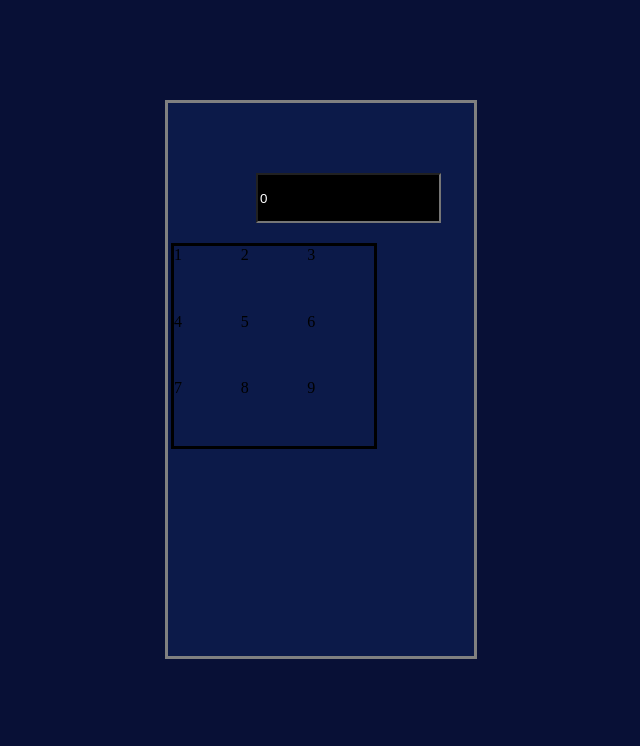
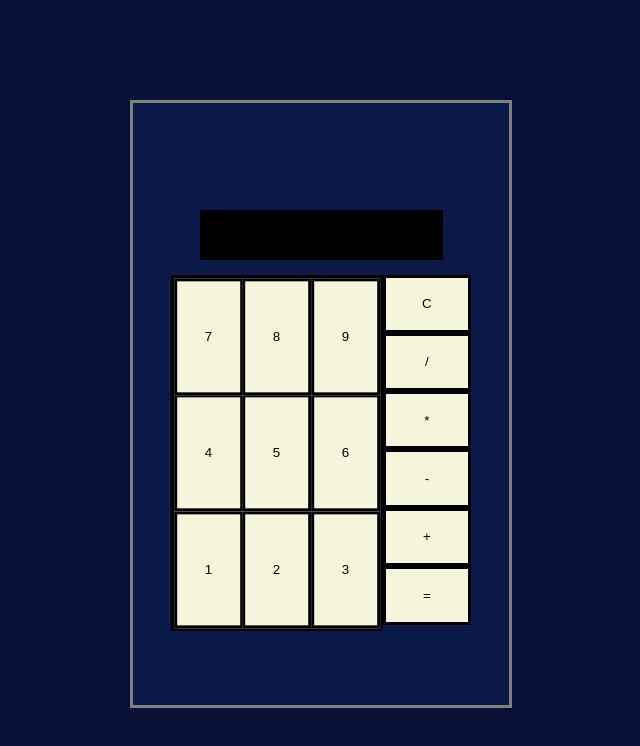
Before and after one commit to zoriarez/Calculator, a plain HTML site: page index.html in a window 1280 px wide. Shown: the whole page, without its empty margins (319-959 px from the left). Drawn offline with Linux system fonts and the light colour scheme.

Commit message:
text display with pushable numbers

```diff
--- a/index.html
+++ b/index.html
@@ -9,12 +9,20 @@
 </head>
 <body>
     <div id="frame">
-        <div id="display-container">
-            <div id="textDiv" ><input type="text" id="text" value="0"></div>
-        </div>
-        <div id="button-container">
+
+            <div id="textDisplay"></div>
+
+        <div id="buttonContainer">
            <div id="numberContainer"></div>
-           <div id="symbolContainer"></div>
+           <div id="symbolContainer">
+            <input type="button" value="C" id="C" class="keys" >
+            <input type="button" value="/" id="divide" class="keys">
+            <input type="button" value="*" id="multiply" class="keys">
+            <input type="button" value="-" id="minus" class="keys">
+            <input type="button" value="+" id="plus" class="keys">
+            <input type="button" value="=" id="equals" class="keys" >
+
+           </div>
         </div>
     </div>
 
--- a/script.js
+++ b/script.js
@@ -1,25 +1,34 @@
 
 let numberContainer = document.getElementById('numberContainer');
-let two = document.getElementById('2');
-let text = document.getElementById('text');
+let Clear = document.getElementById('C');
+let divide = document.getElementById('divide');
+let  multiply= document.getElementById('multiply');
+let minus = document.getElementById('minus');
+let  plus = document.getElementById('plus');
+let  equals = document.getElementById('=');
+let textDisplay = document.getElementById('textDisplay');
 let stringg;
 let additional
 //console.log(numbs[0])
 
+//textDisplay.innerHTML = 2443;
 
 for(let i=0; i<9; i++){
-    let numKeys = document.createElement('div');
-   // numKeys.setAttribute('type','button');
-    numKeys.classList.add('numKeys');
+    let numKeys = document.createElement('input');
+    numKeys.setAttribute('type','button');
+    numKeys.className="numKeys";
     numberContainer.style.gridTemplateColumns = `repeat(3,auto)`
     numberContainer.appendChild(numKeys)
     numKeys.value = i +1;
     numKeys.innerHTML = i + 1;
 
-    numKeys.addEventListener('click',()=>{
+   numKeys.addEventListener('click',()=>{
         console.log(numKeys.value)
+        textDisplay.value= numKeys.value
+        textDisplay.innerHTML +=numKeys.value
     })
 }
+
 
 /*
 console.log(text.value)
--- a/style.css
+++ b/style.css
@@ -10,34 +10,56 @@ body{
     background: rgb(12, 26, 73);
     height: 500px;
     width: 300px;
-    padding: 50px 3px 3px 3px;
+    padding: 5% 3% 3% 3%;
+    display: flex;
+    flex-direction: column;
+    justify-content: center;
+
 }
 
-#textDiv{
+#textDisplay{
+    font-size: 2em;
+    text-align: right;
     display: flex;
-    width:250px;
-    height: 50px;
-    ;
-    margin:  20px;
-    color: white;
+    width:80%;
+    height: 10%;
     justify-content: end;
+    margin: 0 auto 5% auto;
+    color: green;
+    background-color: black;
+    padding-right: 1%;
+
+
 
 }
-#text{
-    color: white;
-    background-color: black
+
+#buttonContainer{
+    display: flex;
+    height: 70%;
+}
+#symbolContainer{
+    height: 100%;
+    width: 30%;
+    display: inline-grid;
 }
 #numberContainer{
     border: solid black;
-    height: 200px;
-    width: 200px;
+    height: 100%;
+    width: 70%;
     display: inline-grid;
+    transform:rotate(180deg);
+    direction: rtl;
 }
 
-.numkeys{
+.numKeys{
     border: solid black;
-    height: 10px;
-    width: 10px;
+    transform:rotate(180deg);
     background-color: beige;
     color: black;
 }
+.keys{
+    border: solid black;
+
+    background-color: beige;
+    color: black;
+}
```
